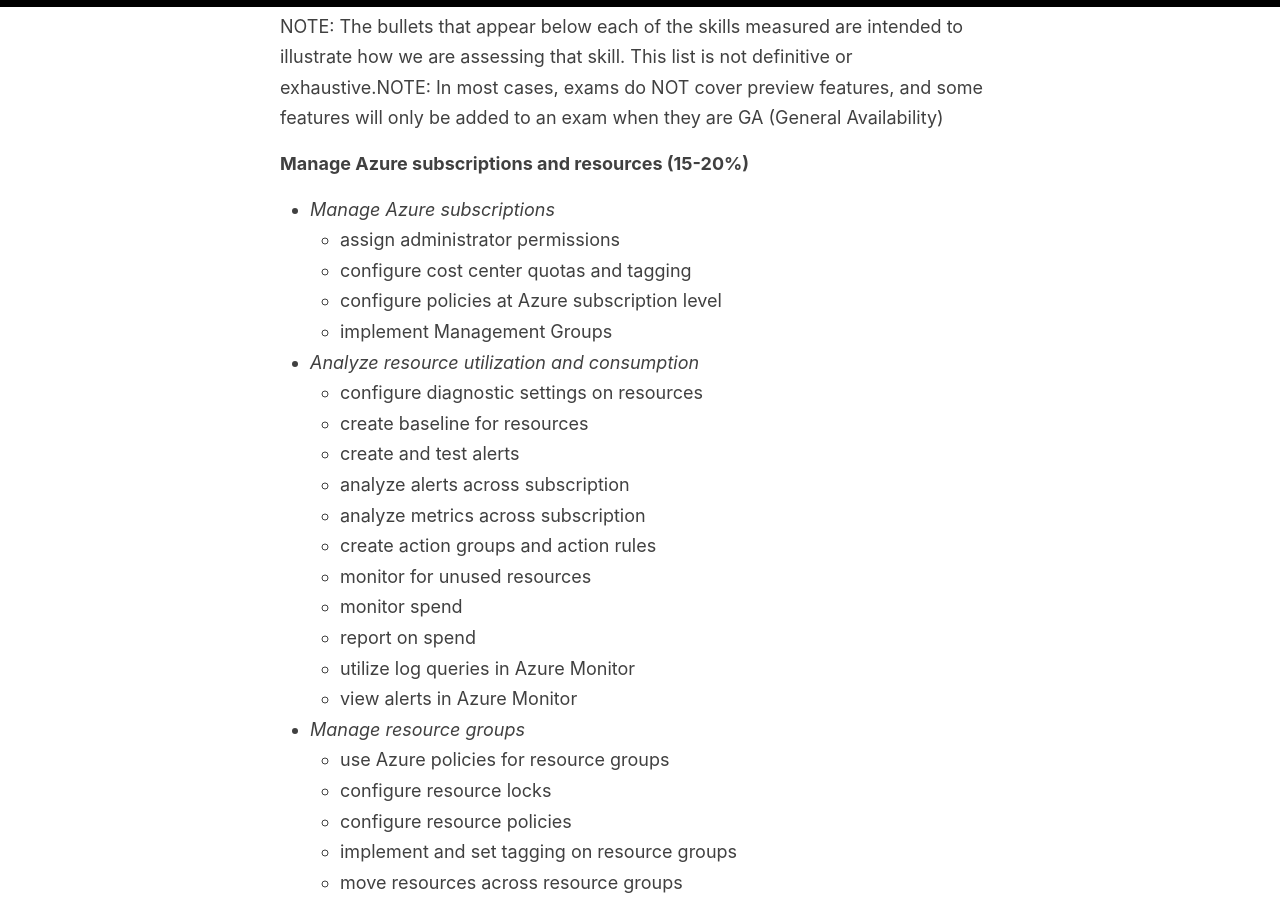
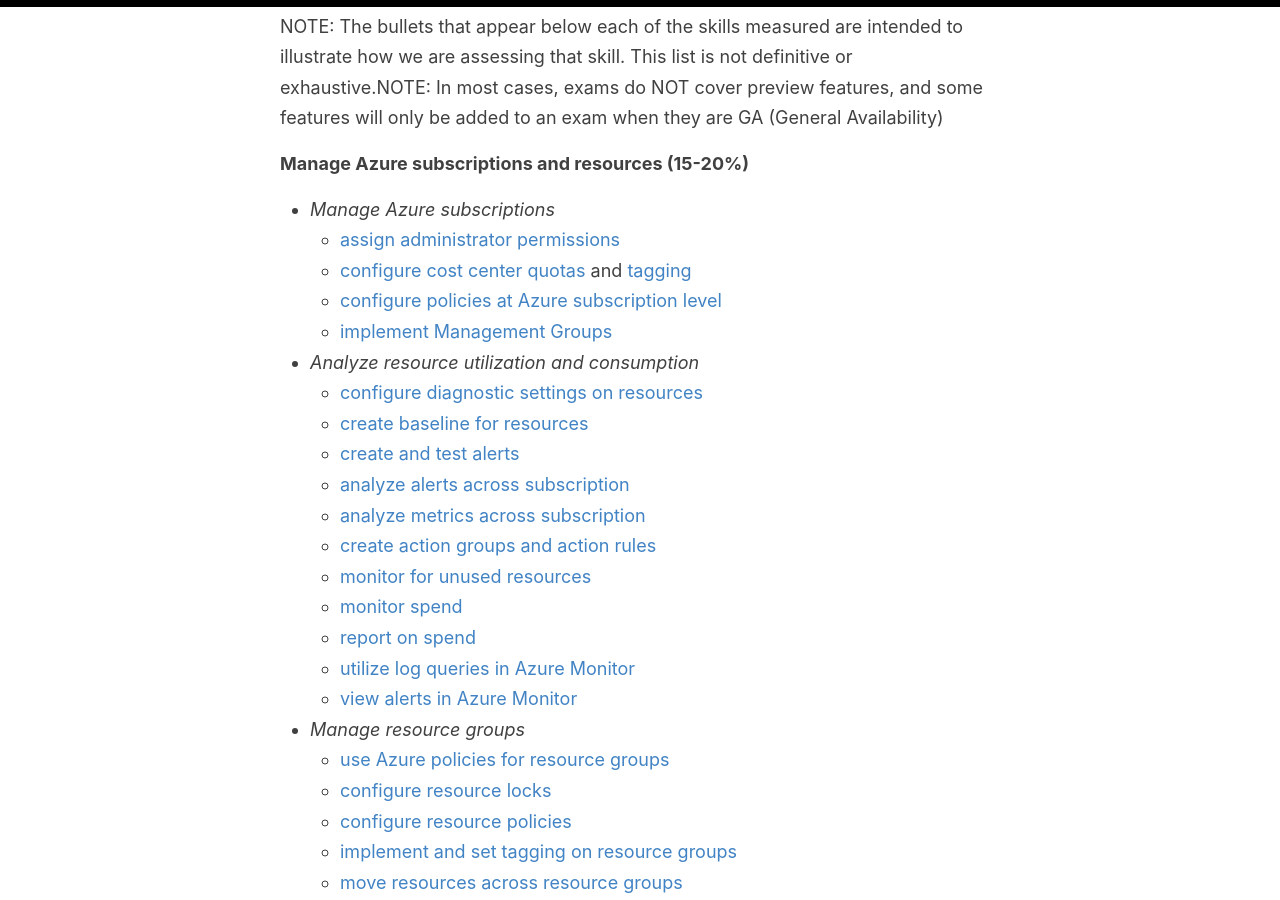
Before and after one commit to RonaldMariah/ronaldmariah.github.io, a Jekyll site: the page built from _posts/2020-05-02-az-103-blog.md, in a window 1280 px wide and 900 px high, scrolled down 908 px. Built offline with Jekyll 4.4.1, drawn with Linux system fonts in a browser that asks for light colours; our own code applies the rules of GitHub Pages for plain Markdown files; part of the change alters nothing that is shown.

Commit message:
Updated links for docs.

```diff
--- a/_posts/2020-05-02-az-103-blog.md
+++ b/_posts/2020-05-02-az-103-blog.md
@@ -20,72 +20,72 @@ NOTE: The bullets that appear below each of the skills measured are intended to
 **Manage Azure subscriptions and resources (15-20%)**
 
 - *Manage Azure subscriptions*
-    - assign administrator permissions
-    - configure cost center quotas and tagging
-    - configure policies at Azure subscription level
-    - implement Management Groups
+    - [assign administrator permissions](https://docs.microsoft.com/en-us/azure/active-directory/users-groups-roles/directory-assign-admin-roles)
+    - [configure cost center quotas](https://docs.microsoft.com/en-us/azure/azure-resource-manager/management/azure-subscription-service-limits) and [tagging](https://docs.microsoft.com/en-us/azure/cost-management-billing/costs/cost-analysis-common-uses#view-costs-for-a-specific-tag)
+    - [configure policies at Azure subscription level](https://docs.microsoft.com/en-us/azure/governance/policy/overview)
+    - [implement Management Groups](https://docs.microsoft.com/en-us/azure/governance/management-groups/create)
 
 - *Analyze resource utilization and consumption*
-    - configure diagnostic settings on resources
-    - create baseline for resources
-    - create and test alerts
-    - analyze alerts across subscription
-    - analyze metrics across subscription
-    - create action groups and action rules
-    - monitor for unused resources
-    - monitor spend
-    - report on spend
-    - utilize log queries in Azure Monitor
-    - view alerts in Azure Monitor
+    - [configure diagnostic settings on resources](https://docs.microsoft.com/en-us/azure/azure-monitor/platform/diagnostic-settings)
+    - [create baseline for resources](https://docs.microsoft.com/en-us/azure/active-directory/conditional-access/concept-baseline-protection)
+    - [create and test alerts](https://docs.microsoft.com/en-us/azure/azure-monitor/platform/alerts-overview#create-an-alert-rule)
+    - [analyze alerts across subscription](https://docs.microsoft.com/en-us/azure/azure-monitor/platform/alerts-overview)
+    - [analyze metrics across subscription](https://docs.microsoft.com/en-us/azure/azure-monitor/platform/data-platform-metrics)
+    - [create action groups and action rules](https://docs.microsoft.com/en-us/azure/azure-monitor/platform/action-groups)
+    - [monitor for unused resources](https://docs.microsoft.com/en-us/azure/virtual-machines/windows/monitor)
+    - [monitor spend](https://docs.microsoft.com/en-us/azure/cost-management-billing/costs/cost-mgt-alerts-monitor-usage-spending)
+    - [report on spend](https://docs.microsoft.com/en-us/azure/cost-management-billing/understand/download-azure-daily-usage)
+    - [utilize log queries in Azure Monitor](https://docs.microsoft.com/en-us/azure/azure-monitor/log-query/query-language)
+    - [view alerts in Azure Monitor](https://docs.microsoft.com/en-us/azure/azure-monitor/platform/alerts-activity-log)
 
 - *Manage resource groups*
-    - use Azure policies for resource groups
-    - configure resource locks
-    - configure resource policies
-    - implement and set tagging on resource groups
-    - move resources across resource groups
-    - remove resource groups
+    - [use Azure policies for resource groups](https://docs.microsoft.com/en-us/azure/governance/policy/tutorials/create-and-manage)
+    - [configure resource locks](https://docs.microsoft.com/en-us/azure/azure-resource-manager/management/lock-resources)
+    - [configure resource policies](https://docs.microsoft.com/en-us/azure/governance/policy/assign-policy-portal)
+    - [implement and set tagging on resource groups](https://docs.microsoft.com/en-us/azure/azure-resource-manager/management/tag-resources)
+    - [move resources across resource groups](https://docs.microsoft.com/en-us/azure/azure-resource-manager/management/move-resource-group-and-subscription)
+    - [remove resource groups](https://docs.microsoft.com/en-us/azure/azure-resource-manager/management/delete-resource-group?tabs=azure-powershell)
 
 - *Managed role based access control (RBAC)*
-    - create a custom role
-    - configure access to Azure resources by assigning roles
-    - configure management access to Azure
-    - troubleshoot RBAC
-    - implement RBAC policies
-    - assign RBAC Roles
+    - [create a custom role](https://docs.microsoft.com/en-us/azure/role-based-access-control/custom-roles)
+    - [configure access to Azure resources by assigning roles](https://docs.microsoft.com/en-us/azure/role-based-access-control/role-assignments-portal)
+    - [configure management access to Azure](https://docs.microsoft.com/en-us/azure/role-based-access-control/role-assignments-portal)
+    - [troubleshoot RBAC](https://docs.microsoft.com/en-us/azure/role-based-access-control/troubleshooting)
+    - [implement RBAC policies](https://www.skylinesacademy.com/blog/2019/5/15/rbac-and-azure-policies)
+    - [assign RBAC Roles](https://docs.microsoft.com/en-us/azure/role-based-access-control/role-assignments-portal)
 
 **Implement and manage storage (15-20%)**
 
 - *Create and configure storage accounts*
-    - configure network access to the storage account
-    - create and configure storage account
-    - generate shared access signature
-    - install and use Azure Storage Explorer
-    - manage access keys
-    - monitor activity log by using Monitor Logs
-    - implement Azure storage replication
-    - implement Azure AD Authentication
+    - [configure network access to the storage account](https://docs.microsoft.com/en-us/azure/storage/common/storage-network-security)
+    - [create and configure storage account](https://docs.microsoft.com/en-us/azure/storage/common/storage-account-create?tabs=azure-portal)
+    - [generate shared access signature](https://adamtheautomator.com/azure-sas-token/)
+    - [install and use Azure Storage Explorer](https://docs.microsoft.com/en-us/azure/vs-azure-tools-storage-manage-with-storage-explorer?tabs=windows)
+    - [manage access keys](https://docs.microsoft.com/en-us/azure/storage/common/storage-account-keys-manage?tabs=azure-portal)
+    - [monitor activity log by using Monitor Logs](https://docs.microsoft.com/en-us/azure/azure-monitor/platform/platform-logs-overview)
+    - [implement Azure storage replication](https://docs.microsoft.com/en-us/azure/storage/common/storage-redundancy)
+    - [implement Azure AD Authentication](https://azure.microsoft.com/en-us/blog/azure-storage-support-for-azure-ad-based-access-control-now-generally-available/)
 
 - *Import and export data to Azure*
-    - create export from Azure job
-    - create import into Azure job
-    - use Azure Data Box
-    - configure and use Azure blob storage
-    - configure Azure content delivery network (CDN) endpoints
-    - use Azure Data Factory to transfer data to Azure
+    - [create export from Azure job](https://docs.microsoft.com/en-us/azure/storage/common/storage-import-export-service)
+    - [create import into Azure job](https://docs.microsoft.com/en-us/azure/storage/common/storage-import-export-service)
+    - [use Azure Data Box](https://docs.microsoft.com/en-us/azure/databox/data-box-overview)
+    - [configure and use Azure blob storage](https://docs.microsoft.com/en-us/azure/storage/blobs/storage-blobs-introduction)
+    - [configure Azure content delivery network (CDN) endpoints](https://docs.microsoft.com/en-us/azure/cdn/cdn-create-new-endpoint)
+    - [use Azure Data Factory to transfer data to Azure](https://docs.microsoft.com/en-us/azure/data-factory/copy-activity-overview)
 
 - *Configure Azure files*
-    - create Azure file share
-    - create Azure File Sync service
-    - create Azure sync group
-    - troubleshoot Azure File Sync
+    - [create Azure file share](https://docs.microsoft.com/en-us/azure/storage/files/storage-how-to-create-file-share?tabs=azure-portal)
+    - [create Azure File Sync service](https://docs.microsoft.com/en-us/azure/storage/files/storage-sync-files-deployment-guide?tabs=azure-portal)
+    - [create Azure sync group](https://docs.microsoft.com/en-us/azure/storage/files/storage-sync-files-deployment-guide?tabs=azure-portal)
+    - [troubleshoot Azure File Sync](https://docs.microsoft.com/en-us/azure/storage/files/storage-sync-files-troubleshoot?tabs=portal1%2Cazure-portal)
 
 - *Implement Azure backup*
-    - configure and review backup reports
-    - perform backup operation
-    - create Recovery Services Vault
-    - create and configure backup policy
-    - perform a restore operation
+    - [configure and review backup reports](https://docs.microsoft.com/en-us/azure/backup/configure-reports)
+    - [perform backup operation](https://docs.microsoft.com/en-us/azure/backup/backup-azure-arm-vms-prepare)
+    - [create Recovery Services Vault](https://docs.microsoft.com/en-us/azure/backup/backup-create-rs-vault)
+    - [create and configure backup policy](https://docs.microsoft.com/en-us/azure/backup/backup-azure-vms-first-look-arm)
+    - [perform a restore operation](https://docs.microsoft.com/en-us/azure/backup/backup-azure-arm-restore-vms)
 
 **Deploy and manage virtual machines (VMs) (15-20%)**
 
```
